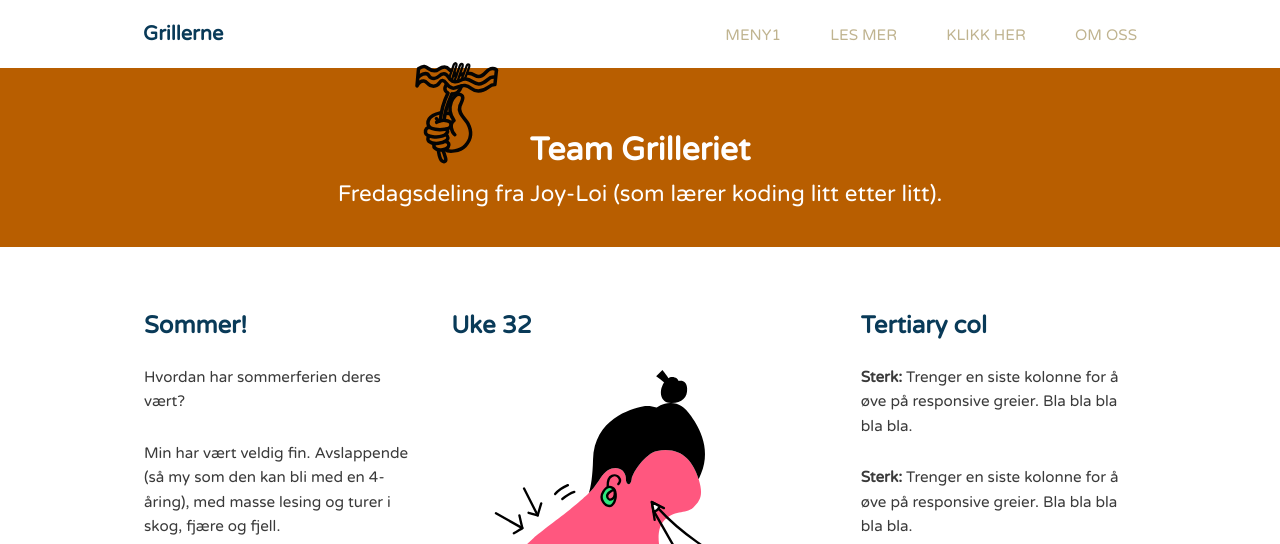
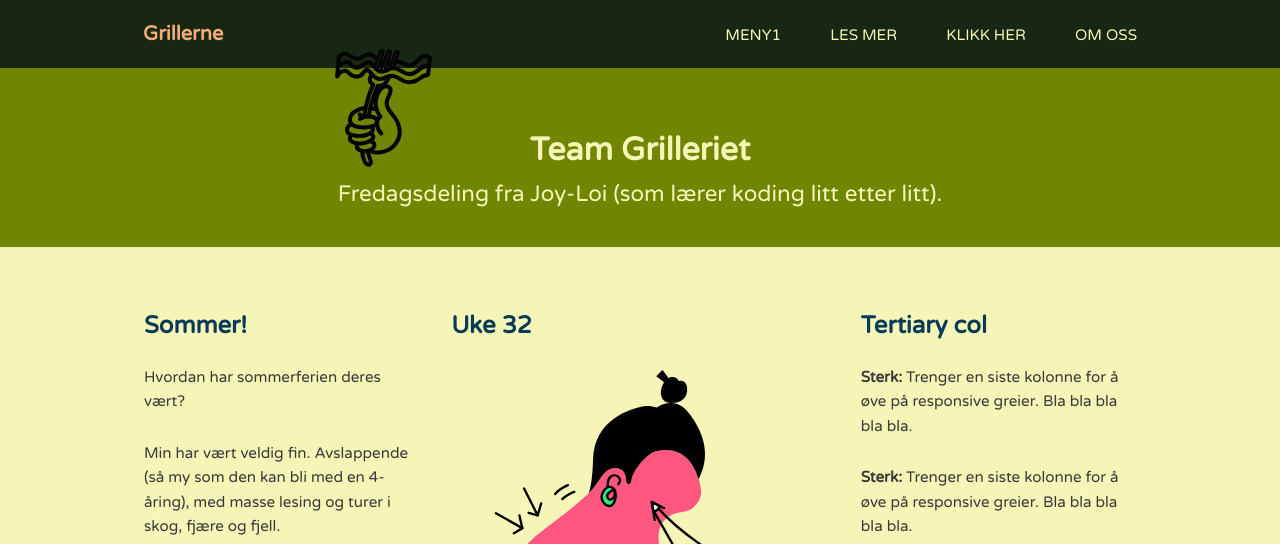
Before and after one commit to joyloi/grillerne, a plain HTML site: page index.html in a window 1280 px wide. Shown: the top 544 px of the page. Drawn offline with Linux system fonts and the light colour scheme.

Commit message:
slight adjustments

```diff
--- a/css/style.css
+++ b/css/style.css
@@ -14,6 +14,7 @@ body {
 	font-family: 'Varela Round', sans-serif;
 	line-height: 1.6;
 	color: #3a3a3a;
+	background-color: #f5f5b8;
 }
 
 p {
@@ -56,6 +57,10 @@ img {
   margin: 0;
 }
 
+.name a {
+	color: #f2ad78;
+}
+
 .main-nav {
   margin-top: 5px;
 }
@@ -69,7 +74,7 @@ img {
 
 .main-nav a {
 	font-size: .95em;
-	color: #c0b490;
+	color: #f5f5b8;
 	text-transform: uppercase;
 }
 
@@ -82,7 +87,7 @@ img {
 .main-header {
   padding-top: .5em;
   padding-bottom: .5em;
-	background: #fff;
+	background: #172713;
 	position: fixed;
 	width: 100%;
 	top: 0;
@@ -95,8 +100,8 @@ img {
 }
 
 .banner {
-	color: #fff;
-	background: #b85e00;
+	color: #f5f5b8;
+	background: #718600;
   padding: 2.2em 0;
   margin-bottom: 60px;
 	position: relative;
@@ -108,18 +113,19 @@ img {
 }
 
 .main-footer {
-	background: #c0b490;
+	background: #172713;
 	padding: 2em 0;
 	margin-top: 30px;
+	color: #f2ad78;
 }
 
 /* ---- Page Elements ---- */
 
 .logo {
-	width: 120px;
+	width: 140px;
 	position: absolute;
-	top: -15px;
-	right: 60%;
+	top: -30px;
+	right: 65%;
 	z-index: 20;
 
 }
```
